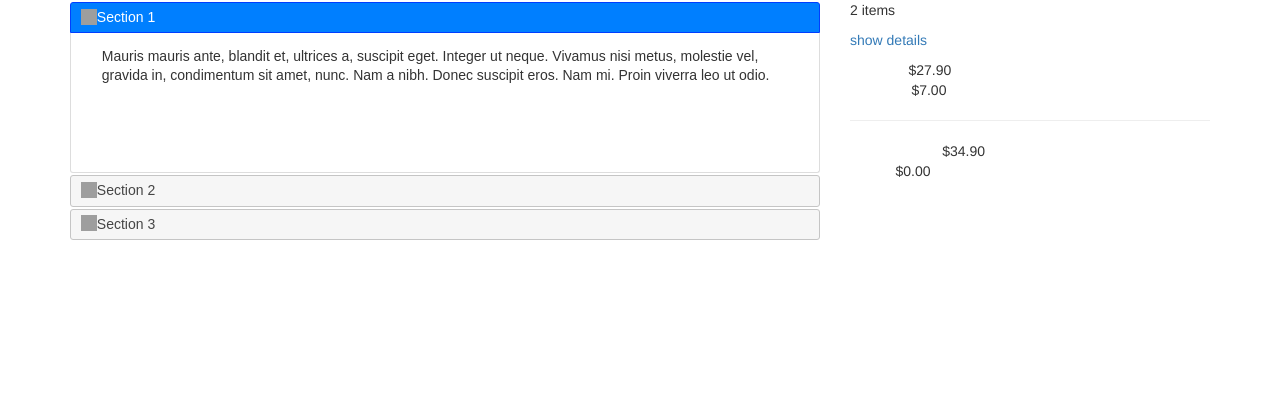
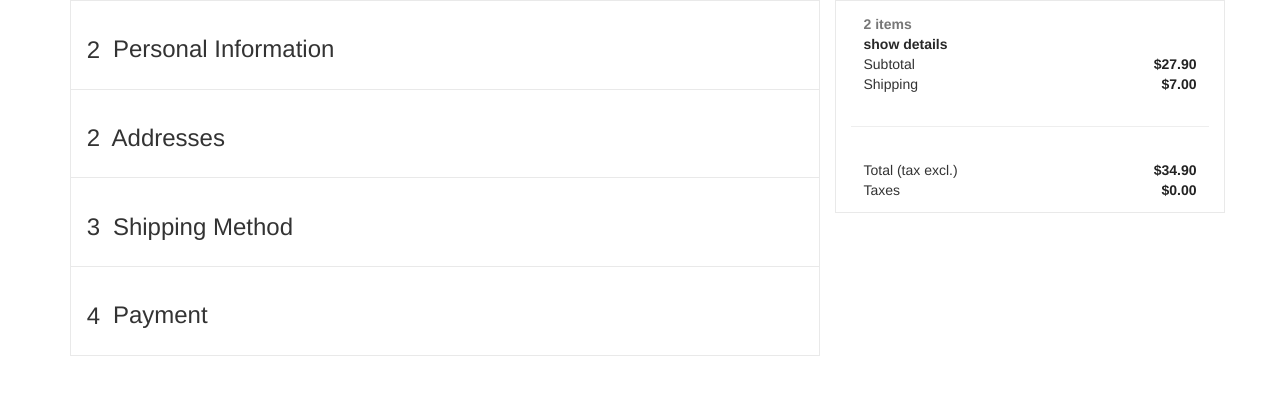
Before and after one commit to rahulsinhabarwala/e-commerce-test, a website: page index.html in a window 1280 px wide. Drawn offline with nearby package versions, Linux system fonts and the light colour scheme; grey boxes are pictures that could not be loaded.

Commit message:
day 2 work

```diff
--- a/index.html
+++ b/index.html
@@ -25,103 +25,71 @@
 </head>
 
 <body>
-  <section id="wrapper"></section>
-  <div class="container">
-    <div class="row">
-      <div class="col-md-8">
-        <div id="accordion">
-          <h3>Section 1</h3>
-          <div>
-            <p>Mauris mauris ante, blandit et, ultrices a, suscipit eget.
-              Integer ut neque. Vivamus nisi metus, molestie vel, gravida in,
-              condimentum sit amet, nunc. Nam a nibh. Donec suscipit eros.
-              Nam mi. Proin viverra leo ut odio.</p>
+  <section id="wrapper">
+    <div class="container">
+      <div class="row">
+        <div class="col-md-8 ">
+          <div class="wrapper  checkout-inner" id="">
+
+          <section class="checkout-step -unreachable" id="checkout-addresses-step">
+            <h1 class="step-title h3">
+              <span class="step-number">2</span>
+              Personal Information
+            </h1>
+          </section>
+
+          <section class="checkout-step -unreachable" id="checkout-addresses-step">
+            <h1 class="step-title h3">
+              <span class="step-number">2</span> Addresses
+            </h1>
+          </section>
+
+          <section class="checkout-step -unreachable" id="checkout-delivery-step">
+            <h1 class="step-title h3">
+              <span class="step-number">3</span> Shipping Method
+            </h1>
+          </section>
+
+          <section class="checkout-step -unreachable" id="checkout-payment-step">
+            <h1 class="step-title h3">
+              <span class="step-number">4</span> Payment
+            </h1>
+          </section>
+
           </div>
-          <h3>Section 2</h3>
-          <div>
-            <p>Sed non urna. Phasellus eu ligula. Vestibulum sit amet purus.
-              Vivamus hendrerit, dolor aliquet laoreet, mauris turpis velit,
-              faucibus interdum tellus libero ac justo.</p>
-          </div>
-          <h3>Section 3</h3>
-          <div>
-            <p>Nam enim risus, molestie et, porta ac, aliquam ac, risus.
-              Quisque lobortis.Phasellus pellentesque purus in massa.</p>
-            <ul>
-              <li>List item one</li>
-              <li>List item two</li>
-              <li>List item three</li>
-            </ul>
-          </div>
+
         </div>
-      </div>
-      <div class="col-md-4">
+        <div class="col-md-4 checkout_details">
 
           <div class="card-block">
             <div class="cart-summary-products">
               <p>2 items</p>
               <p><a>show details</a></p>
-              <div class="collapse" id="cart-summary-product-list">
-                <ul class="media-list">
-                  <li class="media">
-                    <div class="media-left">
-                      <a href="http://demo.posthemes.com/pos_smartbook/layout3/en/electronics/13-library-of-souls-the-third-novel-of-miss-peregrine-s-peculiar-children.html"
-                        title="Library of Souls : The Third Novel of Miss Peregrine's Peculiar Children">
-                        <img class="media-object" src="http://demo.posthemes.com/pos_smartbook/layout3/74-side_default/library-of-souls-the-third-novel-of-miss-peregrine-s-peculiar-children.jpg"
-                          alt="Library of Souls : The Third Novel of Miss Peregrine's Peculiar Children">
-                      </a>
-                    </div>
-                    <div class="media-body">
-                      <span class="product-name">Library of Souls : The Third Novel of Miss Peregrine's Peculiar
-                        Children</span>
-                      <span class="product-quantity">x1</span>
-                      <span class="product-price float-xs-right">$9.00</span>
-                    </div>
-                  </li>
-                  <li class="media">
-                    <div class="media-left">
-                      <a href="http://demo.posthemes.com/pos_smartbook/layout3/en/electronics/11-26-hollow-city-the-second-novel-of-miss-peregrine-s-children.html#/8-color-white"
-                        title="Hollow City : The Second Novel of Miss Peregrine's Children">
-                        <img class="media-object" src="http://demo.posthemes.com/pos_smartbook/layout3/65-side_default/hollow-city-the-second-novel-of-miss-peregrine-s-children.jpg"
-                          alt="Hollow City : The Second Novel of Miss Peregrine's Children">
-                      </a>
-                    </div>
-                    <div class="media-body">
-                      <span class="product-name">Hollow City : The Second Novel of Miss Peregrine's Children</span>
-                      <span class="product-quantity">x1</span>
-                      <span class="product-price float-xs-right">$18.90</span>
-                    </div>
-                  </li>
-                </ul>
-              </div>
             </div>
             <div class="cart-summary-line cart-summary-subtotals" id="cart-subtotal-products">
-              <span class="label">Subtotal</span>
+              <span class="labels">Subtotal</span>
               <span class="value">$27.90</span>
             </div>
             <div class="cart-summary-line cart-summary-subtotals" id="cart-subtotal-shipping">
-              <span class="label">Shipping</span>
+              <span class="labels">Shipping</span>
               <span class="value">$7.00</span>
             </div>
           </div>
           <hr class="separator">
           <div class="card-block cart-summary-totals">
             <div class="cart-summary-line cart-total">
-              <span class="label">Total (tax excl.)</span>
+              <span class="labels">Total (tax excl.)</span>
               <span class="value">$34.90</span>
             </div>
             <div class="cart-summary-line">
-              <span class="label sub">Taxes</span>
+              <span class="labels sub">Taxes</span>
               <span class="value sub">$0.00</span>
             </div>
           </div>
-
-        <!-- </section> -->
-
-
-
-      </div>
-    </div>
+  </section>
+  <!-- </section> -->
+  </div>
+  </div>
   </div>
   <script type="text/javascript" src="//code.jquery.com/jquery-1.11.0.min.js"></script>
   <script type="text/javascript" src="//code.jquery.com/jquery-migrate-1.2.1.min.js"></script>
--- a/src/js/main.js
+++ b/src/js/main.js
@@ -95,10 +95,10 @@ $(document).ready(function () {
         ResCarousel(ell, Parent, slide);
     }
     //address validations
-    $( "#accordion" ).accordion();
+    //On click any <h3> within the container
 
+        $( "#accordion" ).accordion();
 
-});
 
 //special offer tabs
 $(document).ready(function () {
--- a/src/scss/address.scss
+++ b/src/scss/address.scss
@@ -1,5 +1,120 @@
-form{
-    .checkout-inner {
-        border: 1px solid #e9e9e9;
+section{
+    h3{
+        margin: 0%;
+        font-size: 17px;
+    }
+    h1{
+        margin: 0%;
+        font-size: 17px;
     }
 }
+.checkout-inner {
+    border: 1px solid #e9e9e9;
+    border: 1px solid #e9e9e9;
+     .step-number {
+        display: inline-block;
+     padding: .625rem;
+
+    }
+    .checkout-step {
+        box-shadow: none;
+        border-bottom: 1px solid #e9e9e9;
+        cursor: pointer;
+        margin-bottom: 0;
+        padding: 0.9375rem;
+        &:last-child {
+            border: 0;
+        }
+    }
+}
+.checkout-accordion {
+    box-shadow: none;
+    border-bottom: 1px solid #e9e9e9;
+
+    .ui-accordion .ui-accordion-header {
+        display: block;
+        cursor: pointer;
+        position: relative;
+        margin: 2px 0 0 0;
+        box-shadow: none;
+        border-bottom: 1px solid #e9e9e9;
+
+    }
+}
+.checkout_details {
+    border: 1px solid #e9e9e9;
+
+    &:after {
+        content: "";
+        display: table;
+        clear: both
+    }
+
+    p {
+        font-size: 14px;
+        color: #777;
+        margin: 0;
+        font-weight: 600;
+
+        a {
+            color: #282828;
+            text-decoration: none;
+
+            &:hover {
+                color: #62ab00;
+            }
+        }
+    }
+
+    .card {
+        box-shadow: none;
+        border: none;
+        padding: 0;
+        text-align: justify;
+    }
+
+    .cart-summary-line {
+        clear: both;
+
+        &:after {
+            content: "";
+            display: table;
+            clear: both
+        }
+
+        .labels {
+            padding-left: 0;
+            font-weight: 400;
+            white-space: inherit
+        }
+
+        .value {
+            color: #232323;
+
+            font-weight: 600;
+            float: right;
+        }
+    }
+
+    .card-block {
+        padding: 1.25rem;
+
+        h1 {
+            color: #282828;
+            text-align: left;
+            font-size: 20px;
+            font-style: normal;
+            text-transform: none;
+            border-bottom: 1px solid #e9e9e9;
+            margin-bottom: .8em;
+            padding-bottom: .5em
+        }
+    }
+}
+
+@media (min-width: 768px) {
+    .col-md-8 {
+        float: left;
+        width: 66.66667%;
+    }
+}
```
Also changed, not shown: dist/css/address.min.css, dist/js/bundle.js, 1 other file.
